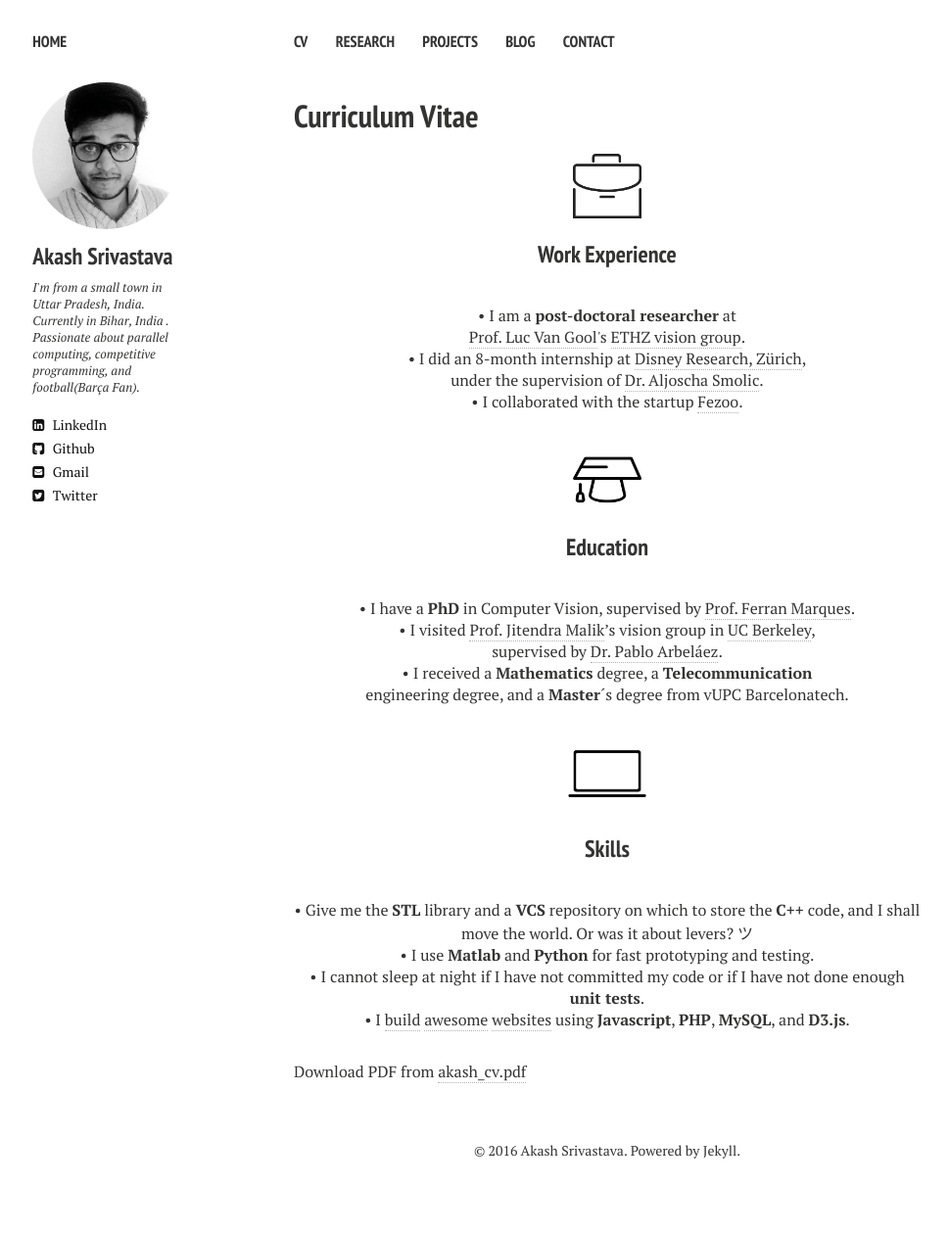
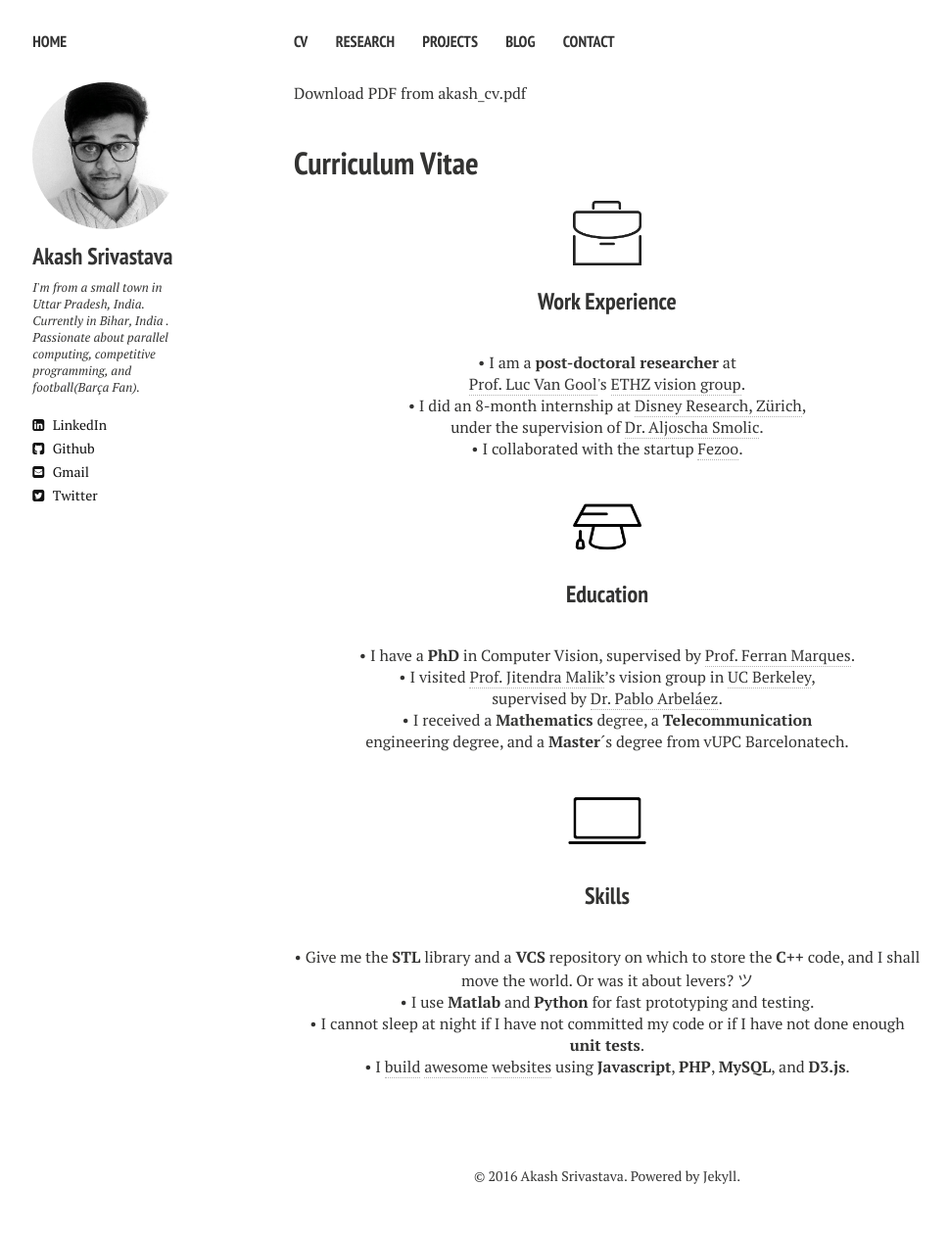
Before and after one commit to Akash1684/akash1684.github.io, a Jekyll site: the page built from cv.md, in a window 1280 px wide. Shown: the whole page at 98% size, without its empty margins (20-989 px from the left). Built offline with Jekyll 4.4.1, drawn with Linux system fonts in a browser that asks for light colours; nearby versions of some CDN libraries; before the commit the page ends 1233 px from its top, so only the background shows below that.

Commit message:
Update cv.html

```diff
--- a/_layouts/cv.html
+++ b/_layouts/cv.html
@@ -44,6 +44,9 @@
   <div class="article-author-side">
     {% include _author-bio.html %}
   </div>
+
+  {{ content }} <!--github content-->
+
   <article>
     <h1>{{ page.title }}</h1>
     <div class="article-wrap">
@@ -70,7 +73,6 @@
 
 
 
-    {{ content }}
     </div><!-- /.article-wrap -->
     {% if site.disqus_shortname and page.comments %}
       <section id="disqus_thread"></section><!-- /#disqus_thread -->
```
